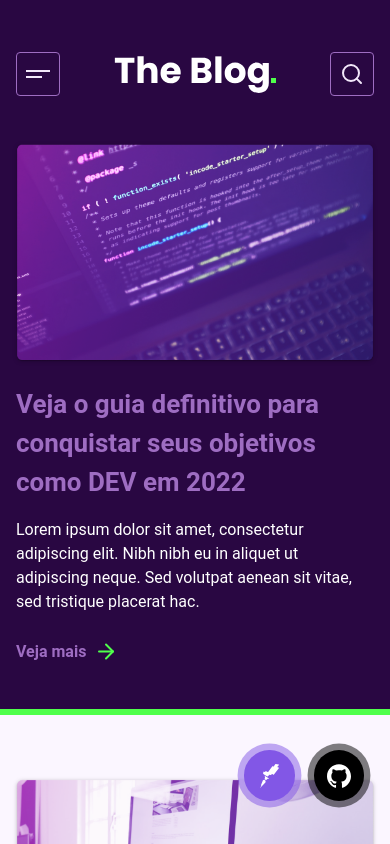
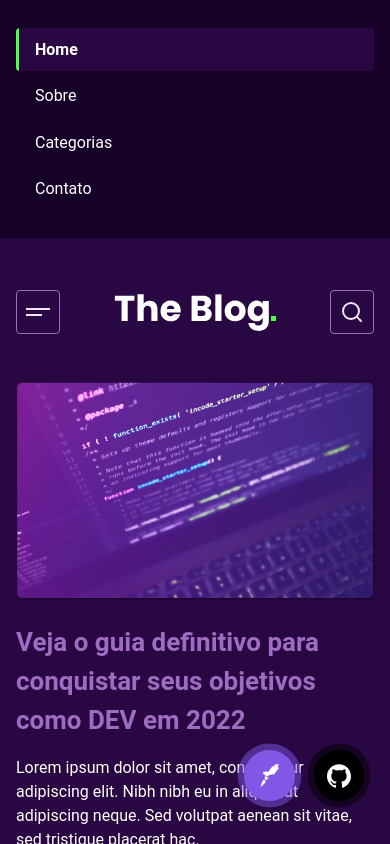
Before and after one commit to demoraisestevam/rs-the-blog-challenge, a plain HTML site: page index.html in a window 390 px wide. Both pictures are taken after a click on the button "Abrir/Fechar Menu". Shown: the top 844 px of the page. Drawn offline with Linux system fonts and the light colour scheme.

Commit message:
Finalizing responsive menu toggle

```diff
--- a/assets/css/_base.css
+++ b/assets/css/_base.css
@@ -6,9 +6,13 @@
 
 body {
   font-family: var(--font-primary);
+  background-color: var(--purple-bg);
+  color: #000;
+  transition: ease-in-out 300ms;
+}
+
+main {
   background-color: var(--light-purple);
-  color: #000;
-  transition: ease-in-out 350ms;
 }
 
 a {
--- a/assets/css/_header.css
+++ b/assets/css/_header.css
@@ -94,8 +94,8 @@
     transition: ease-in-out 350ms;
   }
 
-  .header__nav[data-active],
-  .header__search-form[data-active] {
+  .header__nav.active,
+  .header__search-form.active {
     top: 0;
   }
 
@@ -127,6 +127,6 @@
 
   .header__search-form input {
     width: 100%;
-    background-color: var(--purple-bg);
+    background-color: var(--purple-bg) !important;
   }
 }
--- a/assets/css/_search-form.css
+++ b/assets/css/_search-form.css
@@ -12,6 +12,7 @@
   padding: .9175rem 1.5rem;
   font-size: .9rem;
   background-color: var(--dark-bg);
+  caret-color: var(--green);
 }
 
 .search-form input,
--- /dev/null
+++ b/assets/js/modules/toggle.js
@@ -0,0 +1,35 @@
+export default function initToggle() {
+
+  const toggleButtons = document.querySelectorAll("[rel=js-toggle]")
+
+  toggleButtons.forEach((elm) => {
+
+    let target = elm.getAttribute('data-target')
+    let targetElm = document.querySelector('[rel=' + target + ']')
+
+    elm.addEventListener("click", () => {
+      let inputExists = targetElm.querySelector('input')
+
+      // Toggle
+      targetElm.classList.toggle('active')
+
+      // Set Styles
+      let targetIsActive = targetElm.classList.contains('active')
+      document.body.style.marginTop = targetIsActive ? targetElm.clientHeight + 'px' : '0px'
+
+      if (targetIsActive && inputExists)
+        inputExists.focus()
+
+      // Remove active class on others targets
+      toggleButtons.forEach((elmOther) => {
+        let targetOther = elmOther.getAttribute('data-target')
+        let targetOtherElm = document.querySelector('[rel=' + targetOther + ']')
+
+        if (targetOther != target)
+          targetOtherElm.classList.remove('active')
+      })
+
+    })
+  })
+
+}
--- /dev/null
+++ b/assets/js/script.js
@@ -0,0 +1,3 @@
+import initToggle from './modules/toggle.js';
+
+initToggle();
--- a/index.html
+++ b/index.html
@@ -10,8 +10,6 @@
   <link rel="preconnect" href="https://fonts.googleapis.com/css2?family=Poppins:wght@700&family=Roboto:wght@400;700&display=swap" rel="stylesheet">
 </head>
 <body>
-
-  <main>
 
   <header class="header">
     <div class="header__content container">
@@ -54,6 +52,8 @@
 
     </div>
   </header>
+
+  <main>
 
     <article class="featured-post">
       <div class="container">
@@ -143,6 +143,8 @@
 
     </section>
 
+  </main>
+
   <footer class="footer">
     <div class="container">
       <img src="assets/images/logo.svg" alt="The Blog. Brand">
@@ -150,8 +152,6 @@
       <p>&copy; The Blog. - Todos os direitos reservados</p>
     </div>
   </footer>
-
-  </main>
 
   <nav class="float-links">
     <ul>
@@ -168,5 +168,7 @@
     </ul>
   </nav>
 
+  <script type="module" src="assets/js/script.js"></script>
+
 </body>
 </html>
```
Lines whose indentation alone changed are shown as unchanged.
